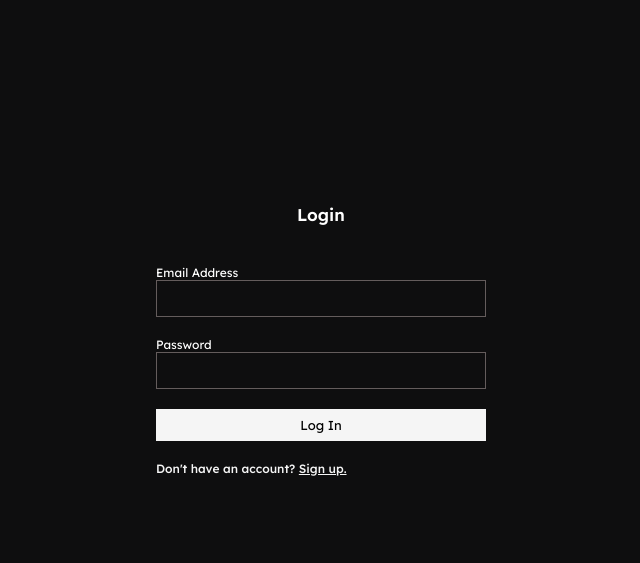
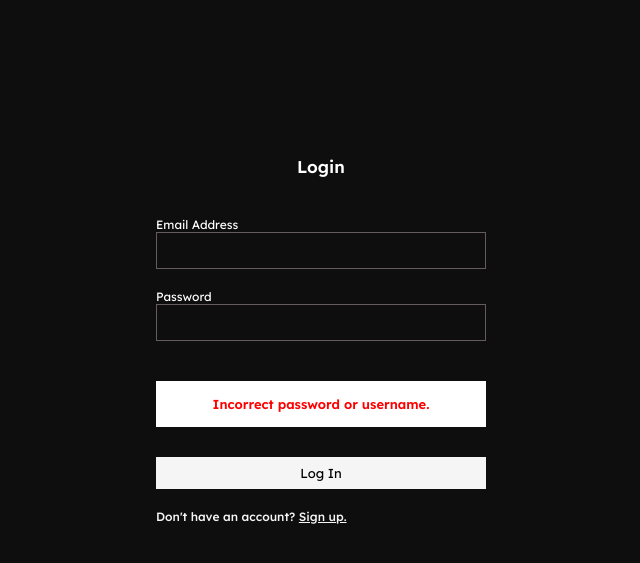
Before and after one commit to stancillous/KaribuNami, a Flask app: page /login in a window 1280 px wide. Shown: the top 563 px of the page, without its empty margins (319-959 px from the left). Run offline with Flask 3, Linux system fonts and the light colour scheme.

Commit message:
changed styling for the ui

```diff
--- a/server/flask_api/app.py
+++ b/server/flask_api/app.py
@@ -95,16 +95,13 @@ def home_page():
 
 
 places_result = []
-@app.route('/place', strict_slashes=False, methods=["POST"])
+@app.route('/place', strict_slashes=False, methods=["POST", "GET"])
 def get_places():
     """Returns results for places near the user"""
-    PLACE = request.form.get("place_name")
+    # PLACE = request.form.get("place_name")
+    PLACE = "malls"
 
     nearby_places_url = f"https://maps.googleapis.com/maps/api/place/nearbysearch/json?keyword={PLACE}&location={LOCATION}&radius={SEARCH_RADIUS}&type=&key={API_KEY}"
-
-
-
-
 
 
     # limit to 5 results for now to avoid visual clutter
@@ -213,11 +210,9 @@ def get_places():
                 session.add(new_bkmk)
                 session.commit()
 
-    print("places is ", places_result[0])
-    return render_template("places.html", places=places_result)
+    # return render_template("places.html", places=places_result)
     # return render_template("place_details.html", places=places_result)
-    # return jsonify(places_result)
-    return render_template("index.html", result=places_result)
+    return jsonify(places_result)
 
 
 @app.route("/place/<string:place_name>", strict_slashes=False)
--- a/server/flask_api/static/styles/login.css
+++ b/server/flask_api/static/styles/login.css
@@ -33,6 +33,21 @@
 .login-main-section .lms-wrapper .login-container input:focus {
   border: 1px solid rgb(0, 0, 0);
 }
+.login-main-section .lms-wrapper .login-container .login-error {
+  margin: 2rem 0;
+  margin-bottom: 3rem;
+  background-color: white;
+  text-align: center;
+  width: 100%;
+  padding: 1.5rem 0;
+}
+.login-main-section .lms-wrapper .login-container .login-error span {
+  padding: 2rem 0;
+  font-size: 1.3rem;
+  width: 100%;
+  color: red;
+  font-weight: 600;
+}
 .login-main-section .lms-wrapper .login-container .login-button-wrapper {
   margin-bottom: 1rem;
   display: flex;
--- a/server/flask_api/static/styles/login.scss
+++ b/server/flask_api/static/styles/login.scss
@@ -40,6 +40,22 @@
             }
 
 
+            .login-error{
+                margin: 2rem 0;
+                margin-bottom: 3rem;
+                background-color: white;
+                text-align: center;
+                width: 100%;
+                padding: 1.5rem 0;
+                span{
+                    padding: 2rem 0;
+                    font-size: 1.3rem;
+                    width: 100%;
+                    color: red;
+                    font-weight: 600;
+                }
+            }
+
 
             .login-button-wrapper{
                 margin-bottom: 1rem;
--- a/server/flask_api/templates/login.html
+++ b/server/flask_api/templates/login.html
@@ -37,6 +37,11 @@
                                     </div>
                                 </div>
 
+
+                                <div class="login-error">
+                                    <span>Incorrect password or username.</span>
+                                </div>
+
                                 <div class="login-button-wrapper">
                                     <button type="submit">log in</button>
 
```
Also changed, not shown: server/flask_api/static/styles/register.css (+12 -0 lines), server/flask_api/static/styles/register.scss (+15 -0 lines), server/flask_api/templates/places.html (+1 -7 lines), server/flask_api/templates/register.html (+8 -0 lines), 2 other files.
